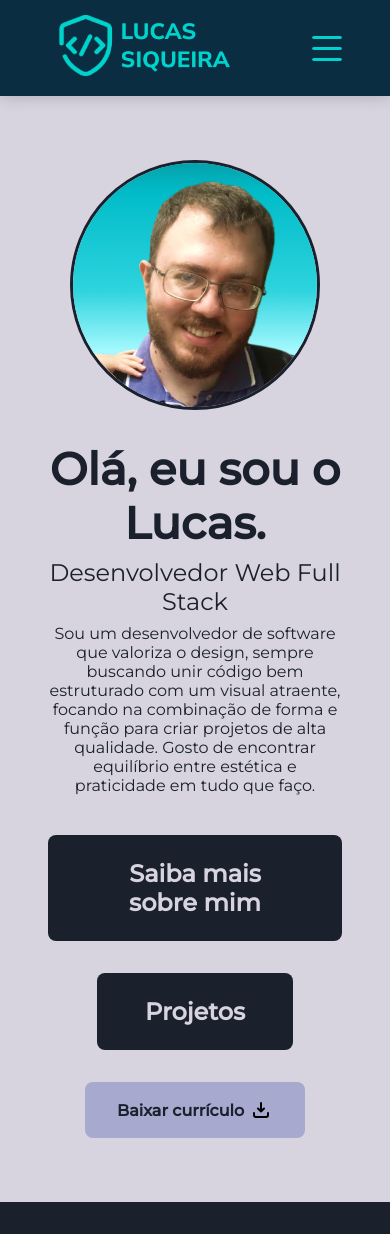
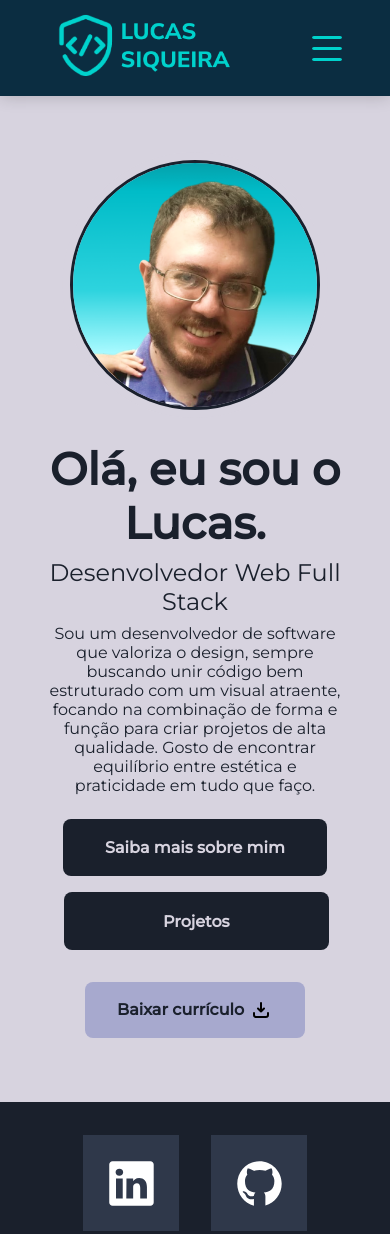
Before and after one commit to lucasiqueira/portfolio, a React (Vite) app: page / in a window 390 px wide. Shown: the top 1234 px of the page. Built offline with nearby package versions, Linux system fonts and the light colour scheme; a web font is replaced by a local one.

Commit message:
style: changes interfaces for phones

```diff
--- a/src/styles/pages/Home.css
+++ b/src/styles/pages/Home.css
@@ -171,9 +171,9 @@
   }
 
   .home-main-button {
-    padding: 1.5rem 3rem;
-    margin-top: 2rem;
-    font-size: 1.5rem;
+    padding: 1.2rem 1rem;
+    font-size: 1rem;
+    width: 90%;
   }
 
   .home-main-button-cv {
```
